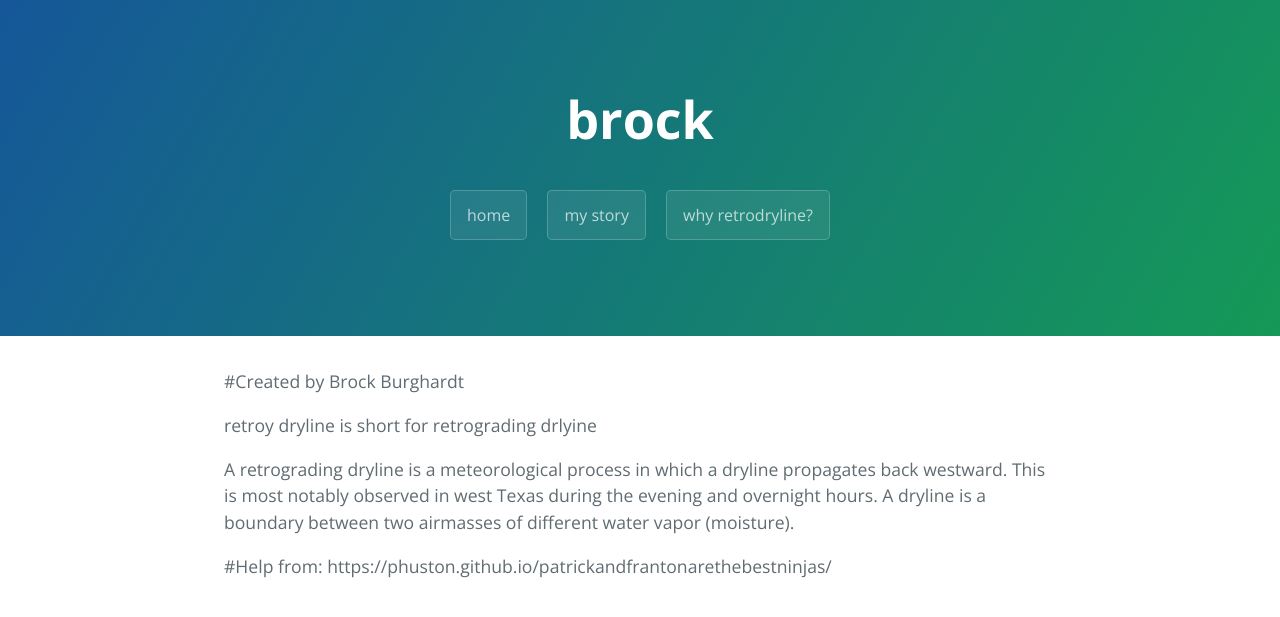
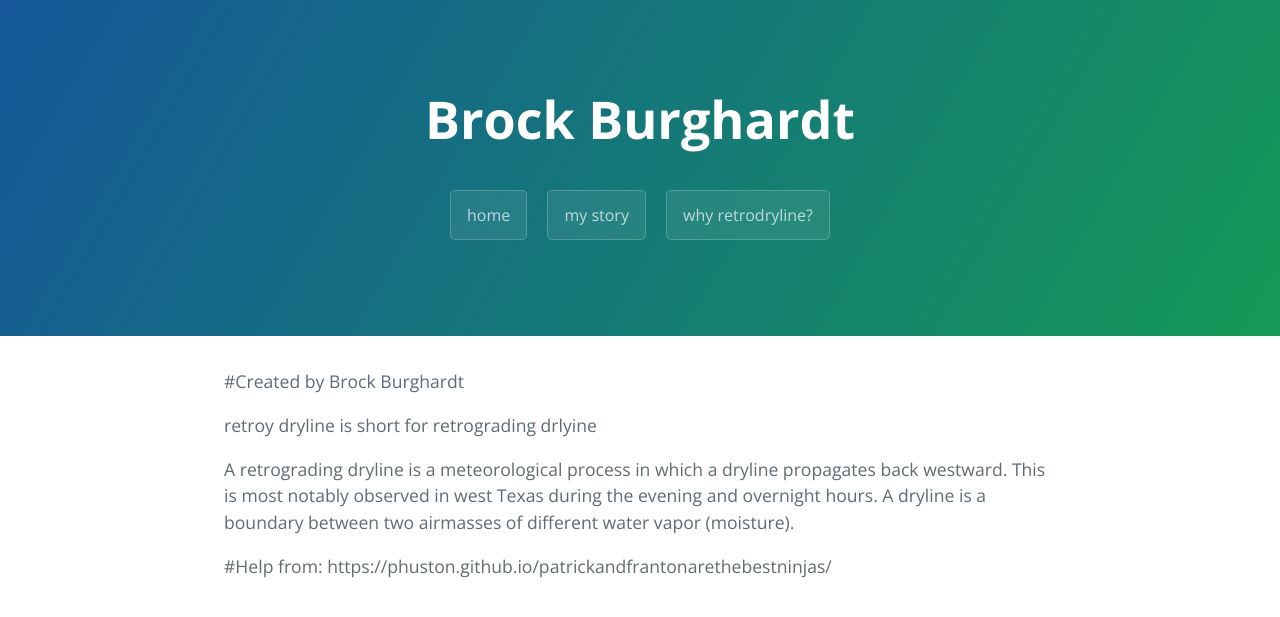
Before and after one commit to retrodryline-zz/retrodryline.github.io, a Jekyll site: the page built from retro.md, in a window 1280 px wide. Shown: the top 617 px of the page. Built offline with Jekyll 4.4.1, drawn with Linux system fonts in a browser that asks for light colours.

Commit message:
Update template.html

```diff
--- a/_layouts/template.html
+++ b/_layouts/template.html
@@ -11,7 +11,7 @@
   </head>
   <body>
     <section class="page-header">
-      <h1 class="project-name">brock</h1>
+      <h1 class="project-name">Brock Burghardt</h1>
       <h2 class="project-tagline"></h2>
       {% for page in site.pages %}
         <a href= {{ page.filename }} class="btn">{{ page.title }}</a>
```
